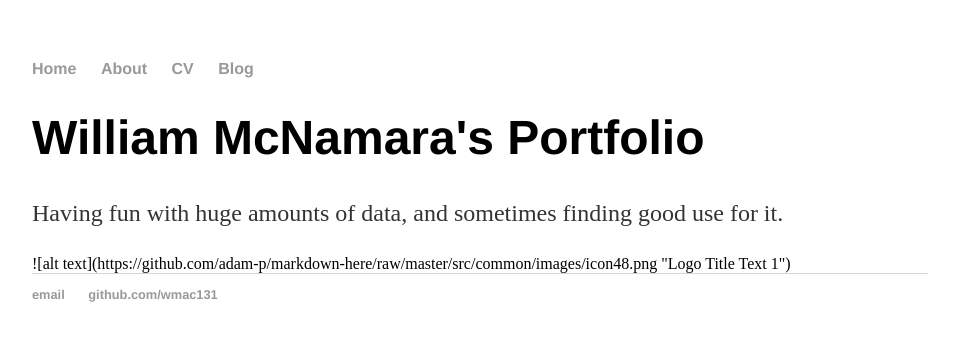
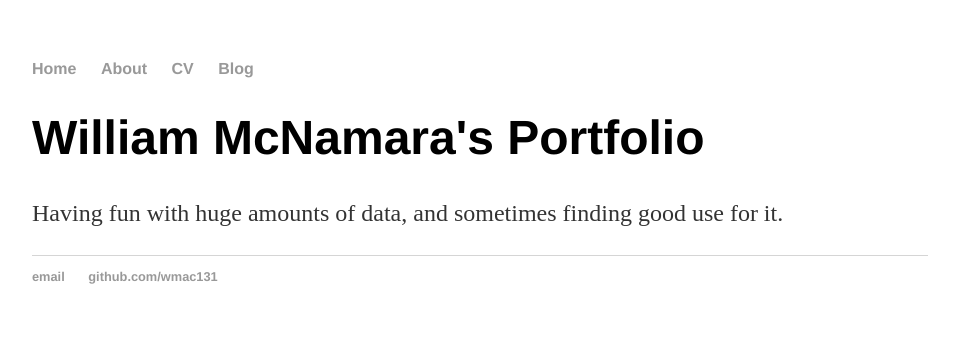
Before and after one commit to wmac131/wmac131.github.io, a Jekyll site: the page built from index.html, in a window 1280 px wide. Shown: the top 341 px of the page, without its empty margins (160-1119 px from the left). Built offline with Jekyll 4.4.1, drawn with Linux system fonts in a browser that asks for light colours.

Commit message:
Update index.html

```diff
--- a/index.html
+++ b/index.html
@@ -6,5 +6,3 @@ title: William McNamara
 	<h1>William McNamara's Portfolio</h1>
 	<p>Having fun with huge amounts of data, and sometimes finding good use for it.</a></p>
 </div><!-- /.blurb -->
-
-![alt text](https://github.com/adam-p/markdown-here/raw/master/src/common/images/icon48.png "Logo Title Text 1")
```
